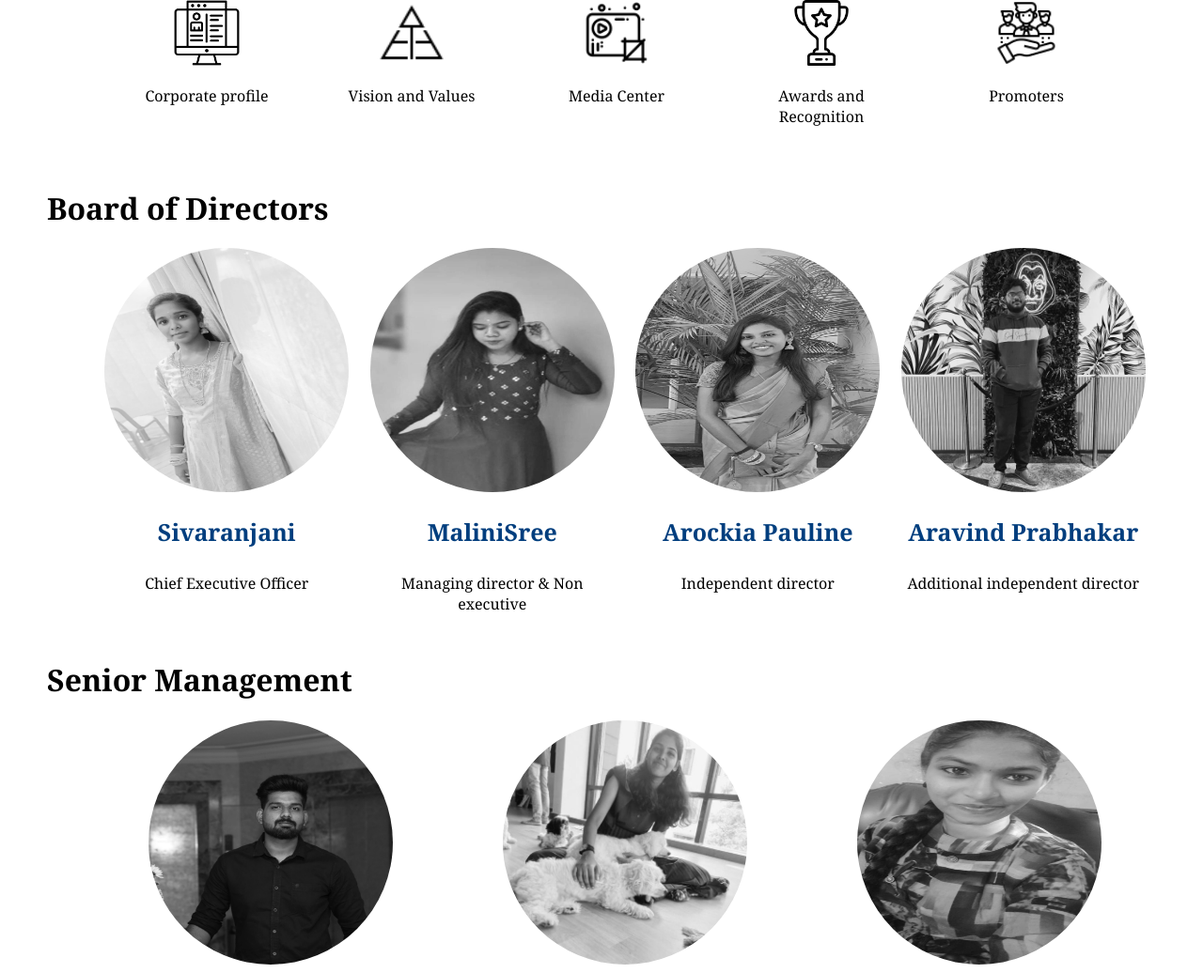
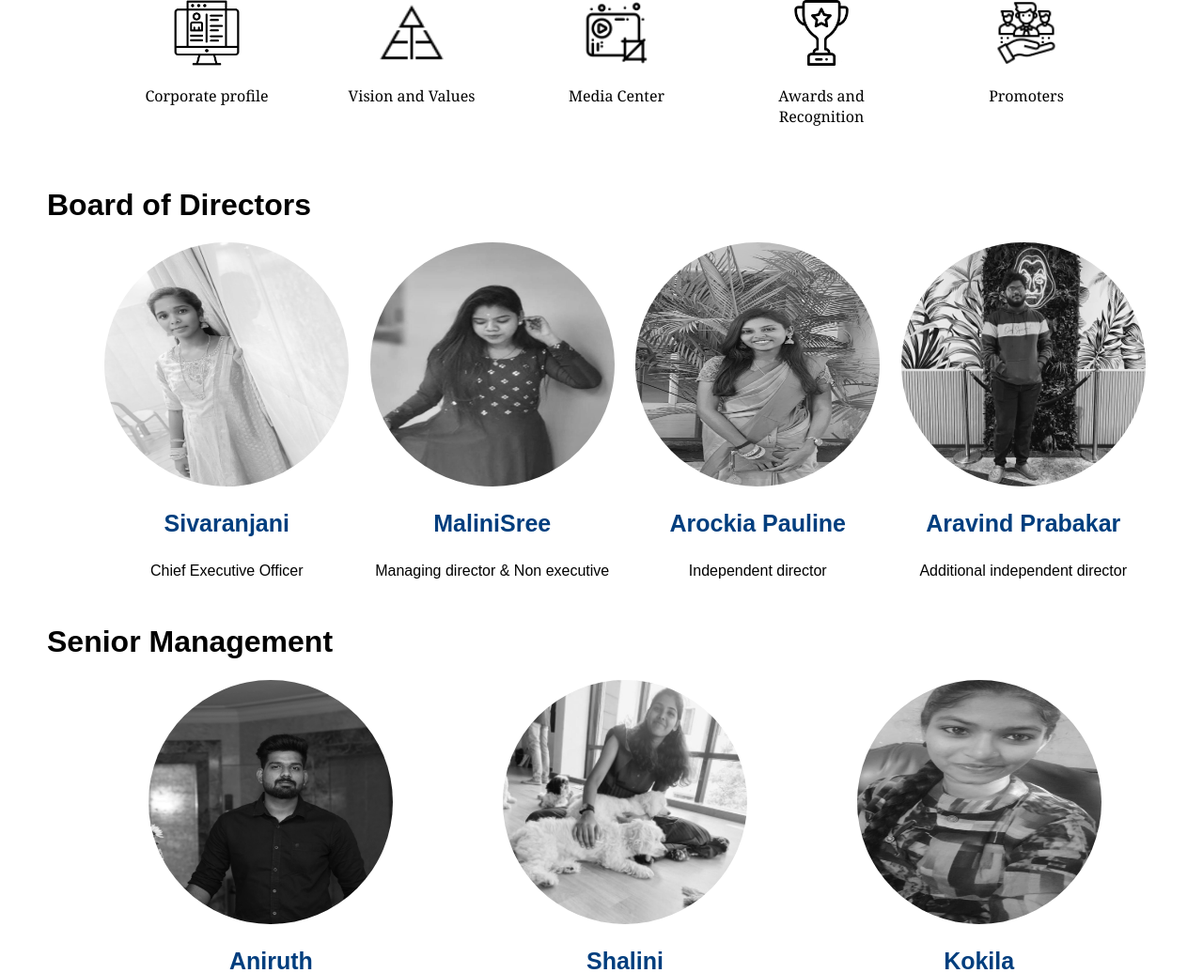
Before and after one commit to MEBOT-IT/Banking, a PHP site: page /Html/about.html in a window 1280 px wide. Shown: the part 1120-2156 px from the top of the page at 94% size. Run offline with PHP 8.4, Linux system fonts and the light colour scheme.

```diff
--- a/CSS/about.css
+++ b/CSS/about.css
@@ -1,6 +1,10 @@
 body{
     margin:0%;
     font-family: Georgia, 'Times New Roman', Times, serif;
+}
+
+h1,h2,h3,h4,h5{
+    font-family: Arial, Helvetica, sans-serif;
 }
 .nav{
     width: 100%;
--- a/Html/about.html
+++ b/Html/about.html
@@ -118,7 +118,7 @@
                 </div>
                 <div class="director">
                     <img src="/images/aravind.jpeg" class="dirimg">
-                    <h3 class="dirname">Aravind Prabhakar</h3>
+                    <h3 class="dirname">Aravind Prabakar</h3>
                     <h5 class="dirdes">Additional independent director</h5>
                 </div>
             </div>
```
Also changed, not shown: CSS/loan.css (+4 -4 lines).
